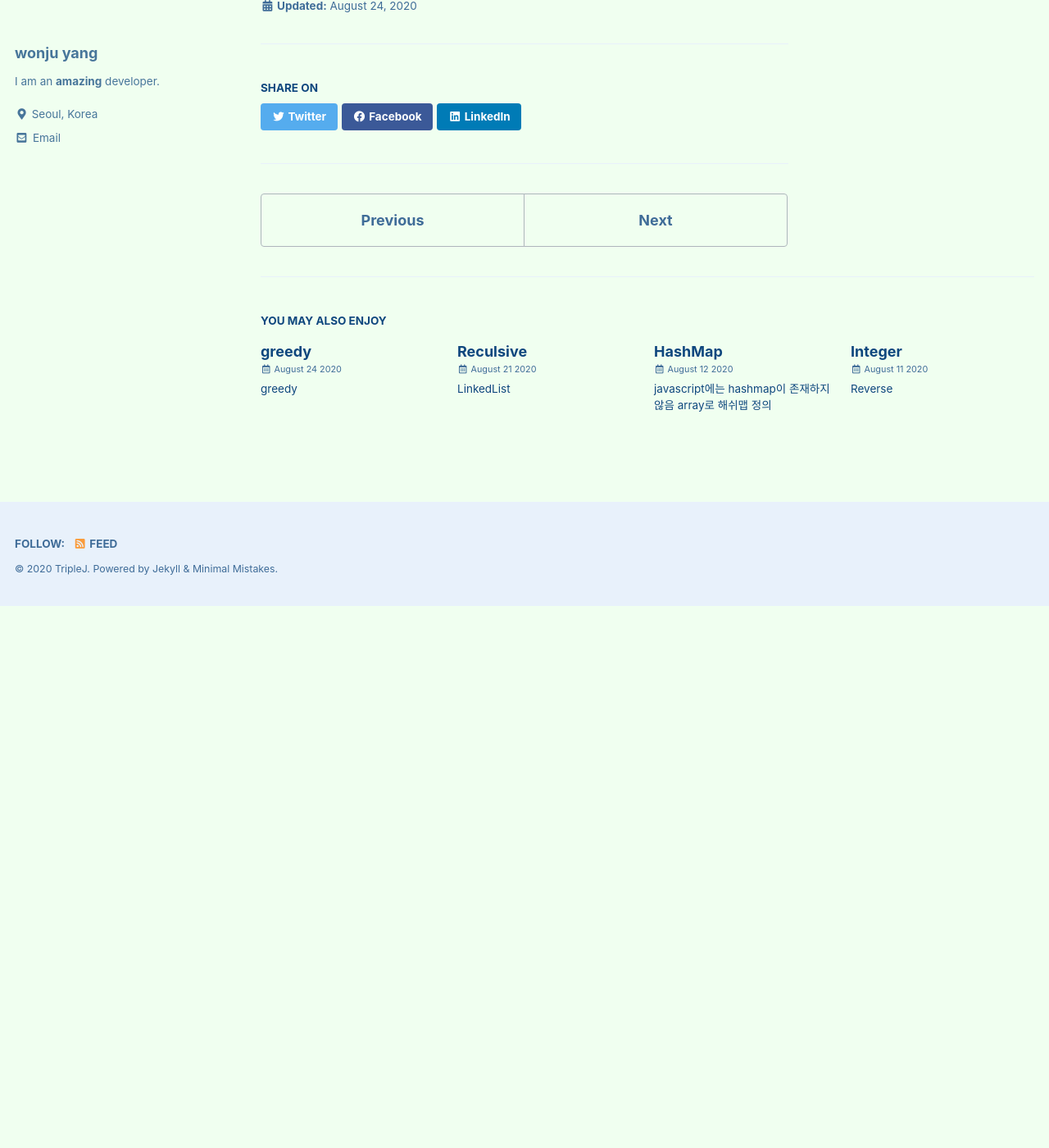
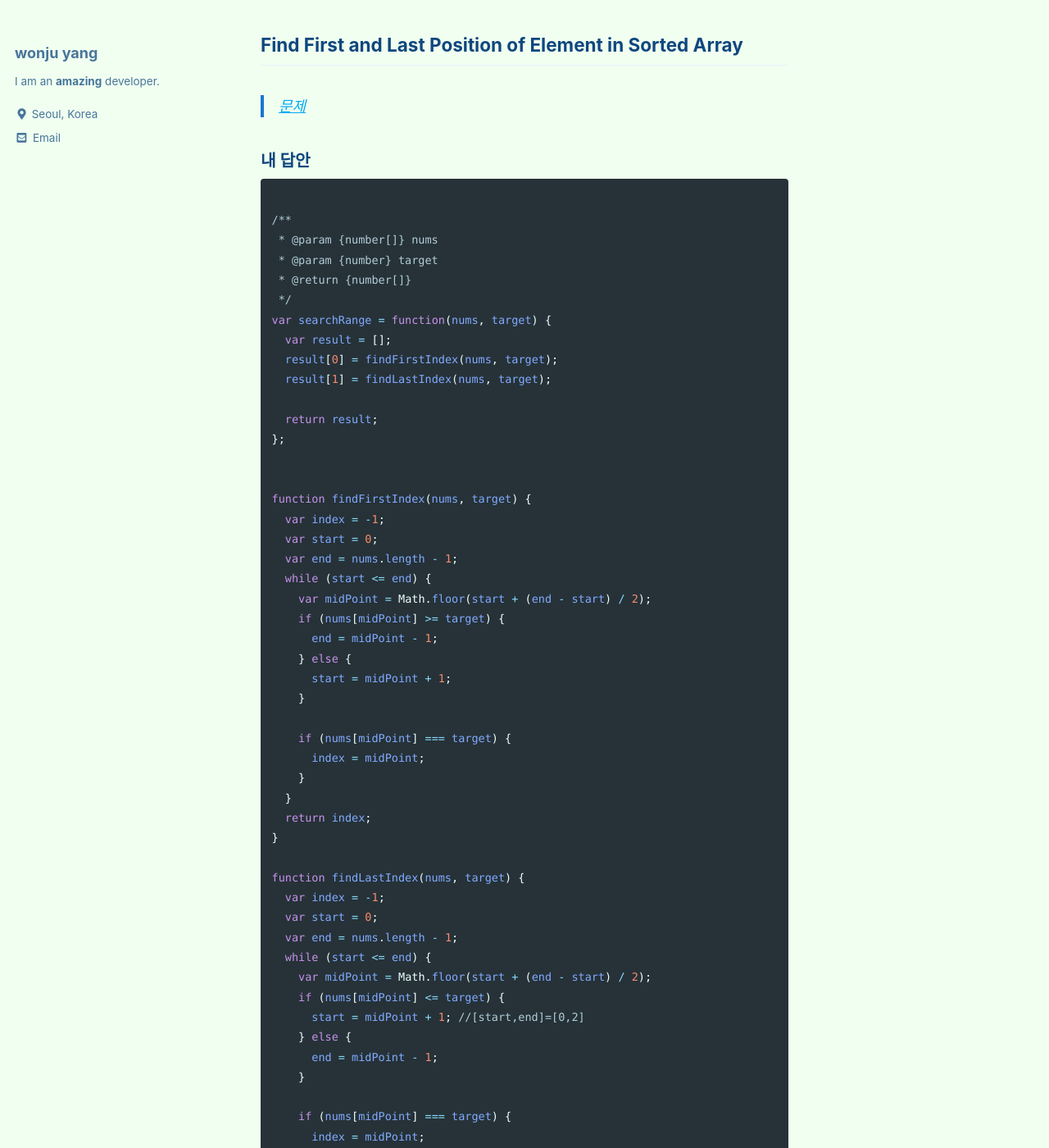
Before and after one commit to wonjuYang/wonjuYang.github.io, a Jekyll site: the page built from _posts/2020-08-24-BinarySearch.md, in a window 1280 px wide and 1400 px high, scrolled down 1155 px. Shown: the whole window at 82% size. Built offline with Jekyll 4.4.1, drawn with Linux system fonts in a browser that asks for light colours; cached includes are drawn as plain includes; before the commit the page ends 1894 px from its top, so only the background shows below that.

Commit message:
BinarySearch+

````diff
--- a/_posts/2020-08-24-BinarySearch.md
+++ b/_posts/2020-08-24-BinarySearch.md
@@ -47,3 +47,71 @@ var search = function(nums, target) {
 };
 ```
 ***
+
+
+
+## Find First and Last Position of Element in Sorted Array
+
+
+>[문제](https://leetcode.com/problems/find-first-and-last-position-of-element-in-sorted-array/)
+
+
+
+### 내 답안
+
+
+```javascript
+
+/**
+ * @param {number[]} nums
+ * @param {number} target
+ * @return {number[]}
+ */
+var searchRange = function(nums, target) {
+  var result = [];
+  result[0] = findFirstIndex(nums, target);
+  result[1] = findLastIndex(nums, target);
+
+  return result;
+};
+
+
+function findFirstIndex(nums, target) {
+  var index = -1;
+  var start = 0;
+  var end = nums.length - 1;
+  while (start <= end) {
+    var midPoint = Math.floor(start + (end - start) / 2);
+    if (nums[midPoint] >= target) {
+      end = midPoint - 1;
+    } else {
+      start = midPoint + 1;
+    }
+
+    if (nums[midPoint] === target) {
+      index = midPoint;
+    }
+  }
+  return index;
+}
+
+function findLastIndex(nums, target) {
+  var index = -1;
+  var start = 0;
+  var end = nums.length - 1;
+  while (start <= end) {
+    var midPoint = Math.floor(start + (end - start) / 2);
+    if (nums[midPoint] <= target) {
+      start = midPoint + 1; //[start,end]=[0,2]
+    } else {
+      end = midPoint - 1;
+    }
+
+    if (nums[midPoint] === target) {
+      index = midPoint;
+    }
+  }
+  return index;
+}
+
+```
````
Also changed, not shown: other parts of _posts/2020-08-24-BinarySearch.md (+1 -1 lines).
